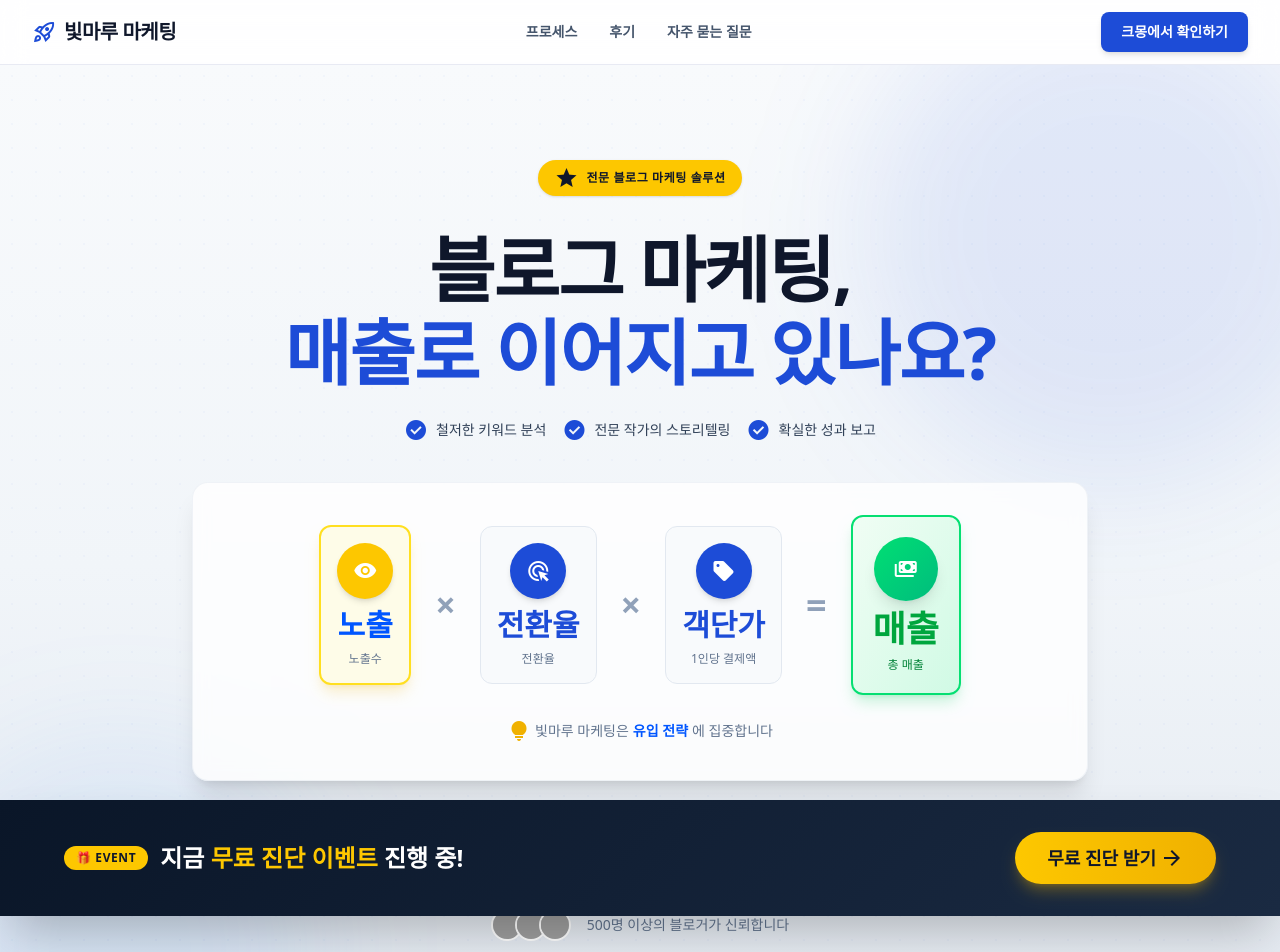
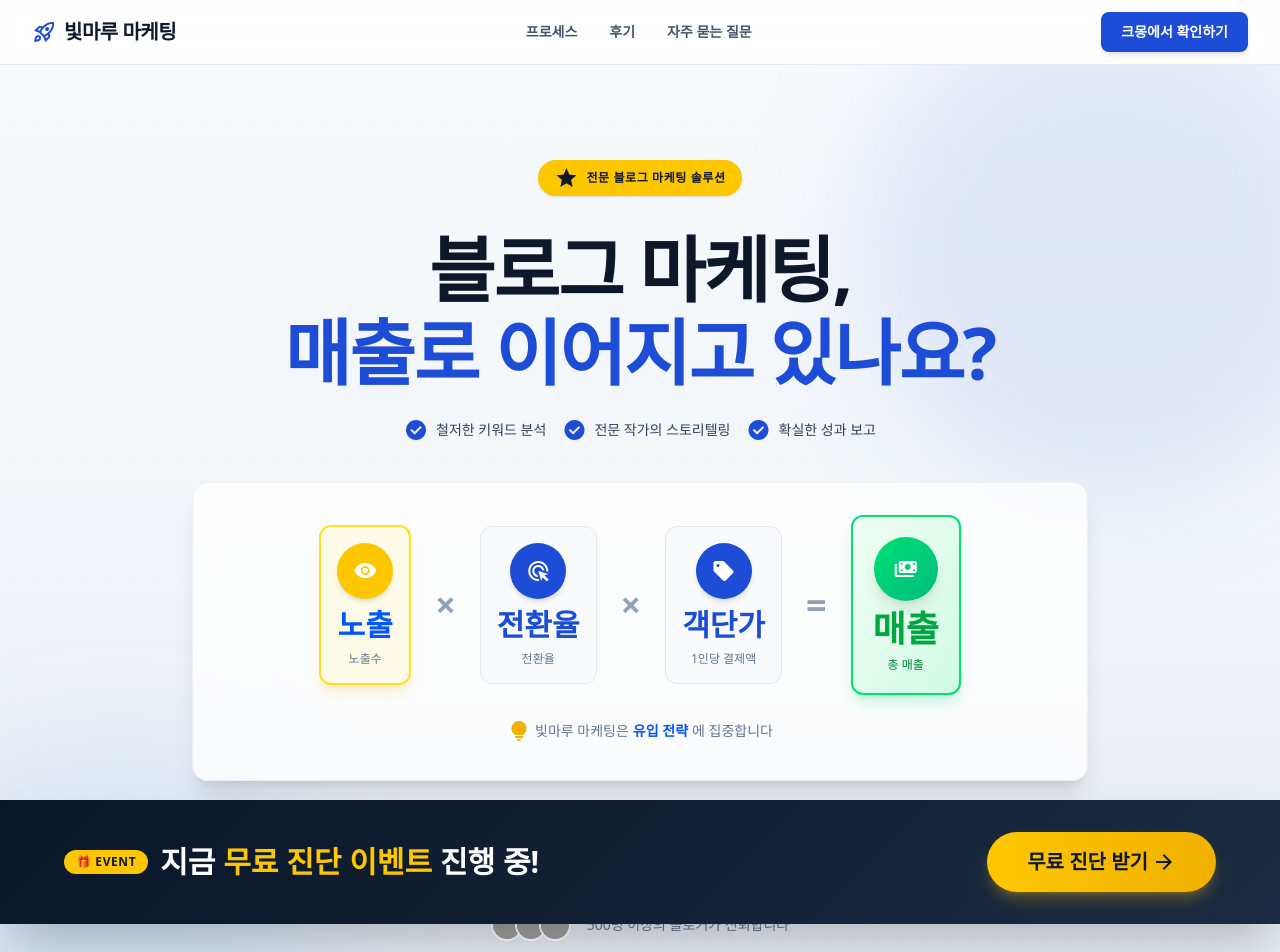
Before and after one commit to seollum/bitmaru-landing, a Next.js app: page / in a window 1280 px wide. Shown: the top 952 px of the page. Built offline with nearby package versions, Linux system fonts and the light colour scheme; grey boxes are pictures that could not be loaded.

Commit message:
style: 하단 CTA 바 글자 크기 확대

```diff
--- a/src/app/page.tsx
+++ b/src/app/page.tsx
@@ -1387,7 +1387,7 @@ export default function Home() {
             <span className="hidden sm:inline-flex items-center justify-center px-3 py-1 rounded-full bg-yellow-400 text-slate-900 text-xs font-black uppercase tracking-wider animate-pulse">
               🎁 EVENT
             </span>
-            <p className="text-lg sm:text-2xl font-bold">
+            <p className="text-xl sm:text-3xl font-bold">
               지금 <span className="text-yellow-400 font-black">무료 진단 이벤트</span> 진행 중!
             </p>
           </div>
@@ -1396,7 +1396,7 @@ export default function Home() {
               href="https://link.inpock.co.kr/koreaautoweb"
               target="_blank"
               rel="noopener noreferrer"
-              className="flex items-center justify-center px-8 py-3 rounded-full bg-gradient-to-r from-yellow-400 to-yellow-500 hover:from-yellow-500 hover:to-yellow-600 text-slate-900 text-lg font-black shadow-lg shadow-yellow-500/30 transition-all transform hover:-translate-y-0.5"
+              className="flex items-center justify-center px-10 py-4 rounded-full bg-gradient-to-r from-yellow-400 to-yellow-500 hover:from-yellow-500 hover:to-yellow-600 text-slate-900 text-xl font-black shadow-lg shadow-yellow-500/30 transition-all transform hover:-translate-y-0.5"
             >
               무료 진단 받기
               <span className="material-symbols-outlined ml-1 text-lg">arrow_forward</span>
```
